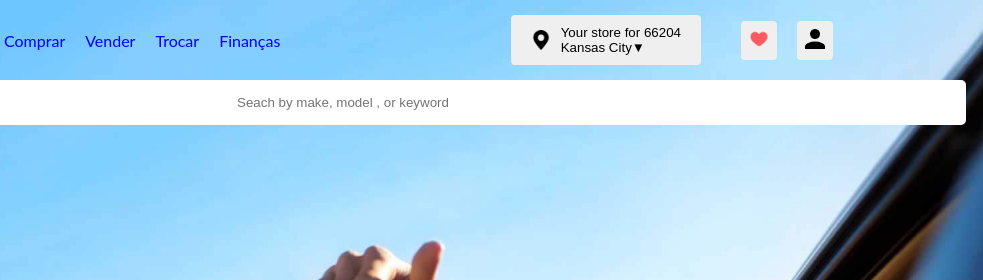
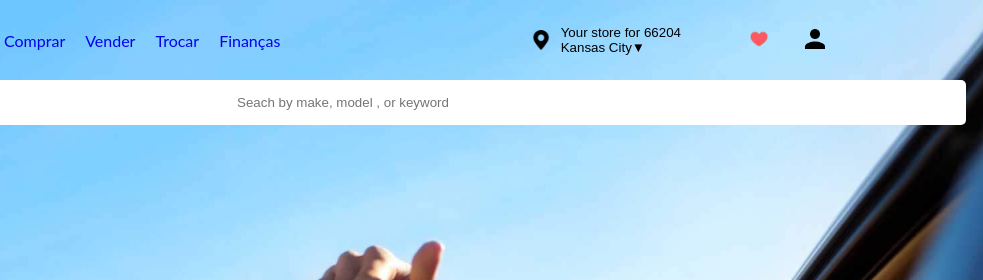
Before and after one commit to Yurihpaiva/Login-page-grupo, a plain HTML site: page index.html in a window 1280 px wide. Shown: the top 280 px of the page, 297-1280 px from the left. Drawn offline with Linux system fonts and the light colour scheme; files that its build step writes are made by us from their sources.

Commit message:
alterando a header

```diff
--- a/assets/css/style.css
+++ b/assets/css/style.css
@@ -43,6 +43,7 @@ nav {
     border-radius: 4px;
     cursor: pointer;
     margin-right: 20px;
+    background-color: transparent;
 }
 
 .icon-info {
@@ -63,6 +64,7 @@ nav {
     border: none;
     border-radius: 4px;
     cursor: pointer;
+    background-color: transparent;
 }
 
 .icon-header {
```
